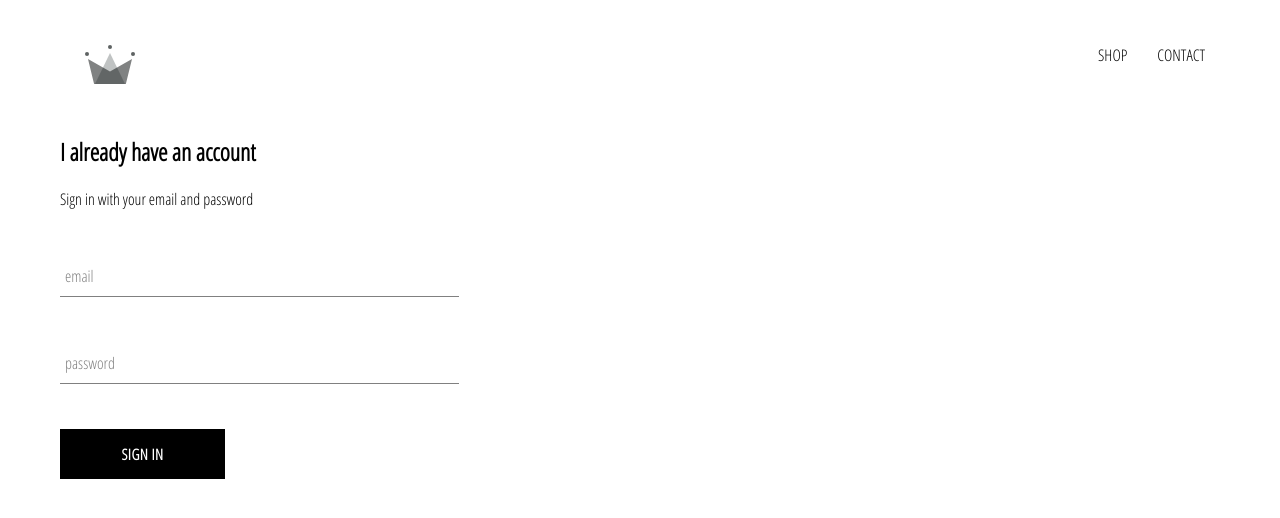
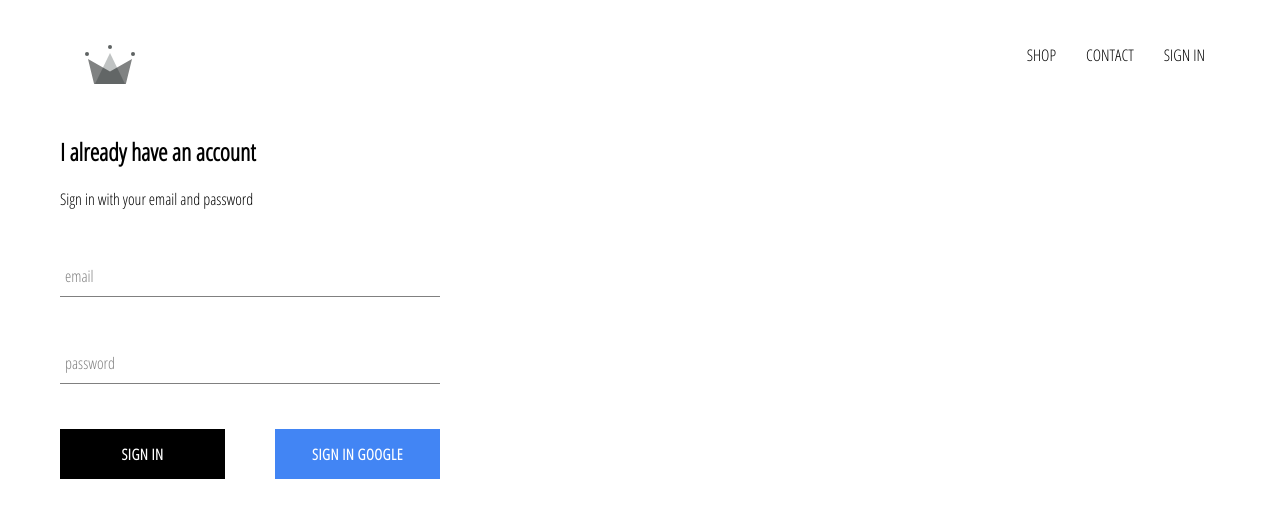
Before and after one commit to yashvantys/ecommerce, a React (Create React App) app: page /signin in a window 1280 px wide. Shown: the top 518 px of the page. Built offline with nearby package versions, Linux system fonts and the light colour scheme; no server answers.

Commit message:
firebase login implemented

```diff
--- a/package.json
+++ b/package.json
@@ -6,6 +6,7 @@
     "@testing-library/jest-dom": "^5.11.6",
     "@testing-library/react": "^11.2.2",
     "@testing-library/user-event": "^12.4.0",
+    "firebase": "^8.1.2",
     "node-sass": "^4.14.1",
     "react": "^17.0.1",
     "react-dom": "^17.0.1",
--- a/src/App.css
+++ b/src/App.css
@@ -7,3 +7,7 @@
     text-decoration: none;
     color: black;
 }
+
+* {
+    box-sizing: border-box;
+}
--- a/src/App.js
+++ b/src/App.js
@@ -1,24 +1,49 @@
-import React from 'react'
-import {Switch, Route} from 'react-router-dom';
+import React from 'react';
+import { Switch, Route } from 'react-router-dom';
+
 import './App.css';
 
 import HomePage from './pages/homepage/homepage.component';
 import ShopPage from './pages/shop/shop.component';
-import Header from './components/header/header.component'
-import SignInAndSignUpPage from './pages/sign-in-and-sign-up/sign-in-and-sign-up.component'
+import SignInAndSignUpPage from './pages/sign-in-and-sign-up/sign-in-and-sign-up.component';
+import Header from './components/header/header.component';
+import { auth } from './firebase/firebase.utils';
 
+class App extends React.Component {
+  constructor() {
+    super();
 
-function App() {
+    this.state = {
+      currentUser: null
+    };
+  }
+
+  unsubscribeFromAuth = null;
+
+  componentDidMount() {
+    this.unsubscribeFromAuth = auth.onAuthStateChanged(user => {
+      this.setState({ currentUser: user });
+
+      console.log(user);
+    });
+  }
+
+  componentWillUnmount() {
+    this.unsubscribeFromAuth();
+  }
+
+  render() {
     return (
       <div>
-      <Header />
+        <Header currentUser={this.state.currentUser} />
         <Switch>
-        <Route exact path='/' component={HomePage}/>
-        <Route path='/shop/hats' component={ShopPage}/>
-        <Route path='/signin' component={SignInAndSignUpPage}/>
+          <Route exact path='/' component={HomePage} />
+          <Route path='/shop' component={ShopPage} />
+          <Route path='/signin' component={SignInAndSignUpPage} />
         </Switch>
       </div>
     );
   }
+}
 
 export default App;
--- a/src/components/custom-button/custom-button.component.jsx
+++ b/src/components/custom-button/custom-button.component.jsx
@@ -2,8 +2,8 @@
 
 import './custom-button.styles.scss';
 
-const CustomButton = ({children, ...otherProps}) => (
-    <button className='custom-button' {...otherProps}>
+const CustomButton = ({children, isgooglesignin, ...otherProps}) => (
+    <button className={`${isgooglesignin ? 'google-sign-in' :''} custom-button`} {...otherProps}>
         {children}
     </button>
 );
--- a/src/components/custom-button/custom-button.styles.scss
+++ b/src/components/custom-button/custom-button.styles.scss
@@ -19,4 +19,14 @@
       color: black;
       border: 1px solid black;
     }
+
+    &.google-sign-in {
+      background-color: #4285f4;
+      color: white;
+
+      &:hover {
+        background-color: #357ae8;
+        border: none;
+      }
+    }
   }
--- a/src/components/header/header.component.jsx
+++ b/src/components/header/header.component.jsx
@@ -1,11 +1,13 @@
 import React from 'react';
 import {Link} from 'react-router-dom';
+
+import {auth} from '../../firebase/firebase.utils';
 
 import { ReactComponent as Logo} from '../../assets/crown.svg'
 
 import './header.styles.scss';
 
-const Header = () => (
+const Header = ({currentUser}) => (
     <div className='header'>
         <Link className='logo-container' to="/">
             <Logo className='logo'/>
@@ -13,6 +15,12 @@
         <div className='options'>
             <Link className='option' to="/shop">SHOP</Link>
             <Link className='option' to="/contact">CONTACT</Link>
+            {
+                currentUser ?
+                <div className='option' onClick={() => auth.signOut()}>SIGN OUT</div>
+                :
+                <Link className='option' to="/signin">SIGN IN</Link>
+            }
         </div>
 
     </div>
--- a/src/components/header/header.styles.scss
+++ b/src/components/header/header.styles.scss
@@ -20,6 +20,7 @@
 
       .option {
         padding: 10px 15px;
+        cursor: pointer;
       }
     }
   }
--- a/src/components/sign-in/sign-in.component.jsx
+++ b/src/components/sign-in/sign-in.component.jsx
@@ -1,30 +1,26 @@
 import React from 'react'
 import FormInput from '../form-input/form-input.component';
-import CustomButton from '../custom-button/custom-button.component'
+import CustomButton from '../custom-button/custom-button.component';
+import {signInWithGoogle} from '../../firebase/firebase.utils';
 
 import './sign-in.styles.scss';
-
 
 class SignIn extends React.Component {
     constructor(props){
         super(props);
-
         this.state = {
             email:'',
             password:''
         }
     }
-
     handleSubmit = event => {
         event.preventDefault();
         this.setState({email:'', password:''})
     }
-
     handleChange = event => {
         const {value, name} = event.target;
         this.setState({[name]:value})
     }
-
     render() {
         return (
             <div className='sign-in'>
@@ -32,13 +28,15 @@
                 <span>Sign in with your email and password</span>
                 <form onSubmit={this.handleSubmit}>
                     <FormInput type='email' handleChange={this.handleChange} name='email' id='email' label='email' value={this.state.email} />
-
                     <FormInput type='password' handleChange={this.handleChange} name='password' label='password' id='password' value={this.state.password} />
-
-
-                    <CustomButton type='submit' value='Submit form' >
+                    <div className='buttons'>
+                    <CustomButton type='submit'>
                         Sign In
                     </CustomButton>
+                    <CustomButton onClick={signInWithGoogle}  isgooglesignin>
+                        Sign In Google
+                    </CustomButton>
+                    </div>
                 </form>
             </div>
         )
--- a/src/components/sign-in/sign-in.styles.scss
+++ b/src/components/sign-in/sign-in.styles.scss
@@ -1,9 +1,14 @@
 .sign-in {
-    width:30vw;
+    width:380px;
     display:flex;
     flex-direction: column;
 
     .title {
         margin: 10px 0;
     }
+
+    .buttons {
+        display: flex;
+        justify-content: space-between;
+    }
 }
--- /dev/null
+++ b/src/firebase/firebase.utils.js
@@ -0,0 +1,24 @@
+import firebase from 'firebase/app';
+import 'firebase/firestore';
+import 'firebase/auth';
+
+const config = {
+    apiKey: "AIzaSyC3-BibDZjg__vplKDBJBAI3JIMz9aOd-s",
+    authDomain: "ecommerce-16c70.firebaseapp.com",
+    projectId: "ecommerce-16c70",
+    storageBucket: "ecommerce-16c70.appspot.com",
+    messagingSenderId: "977619731959",
+    appId: "1:977619731959:web:a6b0625bedca7259d1daf2",
+    measurementId: "G-PFRD5F5K1P"
+    };
+
+firebase.initializeApp(config);
+
+export const auth = firebase.auth();
+export const firestore = firebase.firestore();
+
+const provider = new firebase.auth.GoogleAuthProvider();
+provider.setCustomParameters({ prompt: 'select_account' });
+export const signInWithGoogle = () => auth.signInWithPopup(provider);
+
+export default firebase;
```
Also changed, not shown: 2 other files (tests, documents, lock files or other folders). Lines whose indentation alone changed are shown as unchanged.
